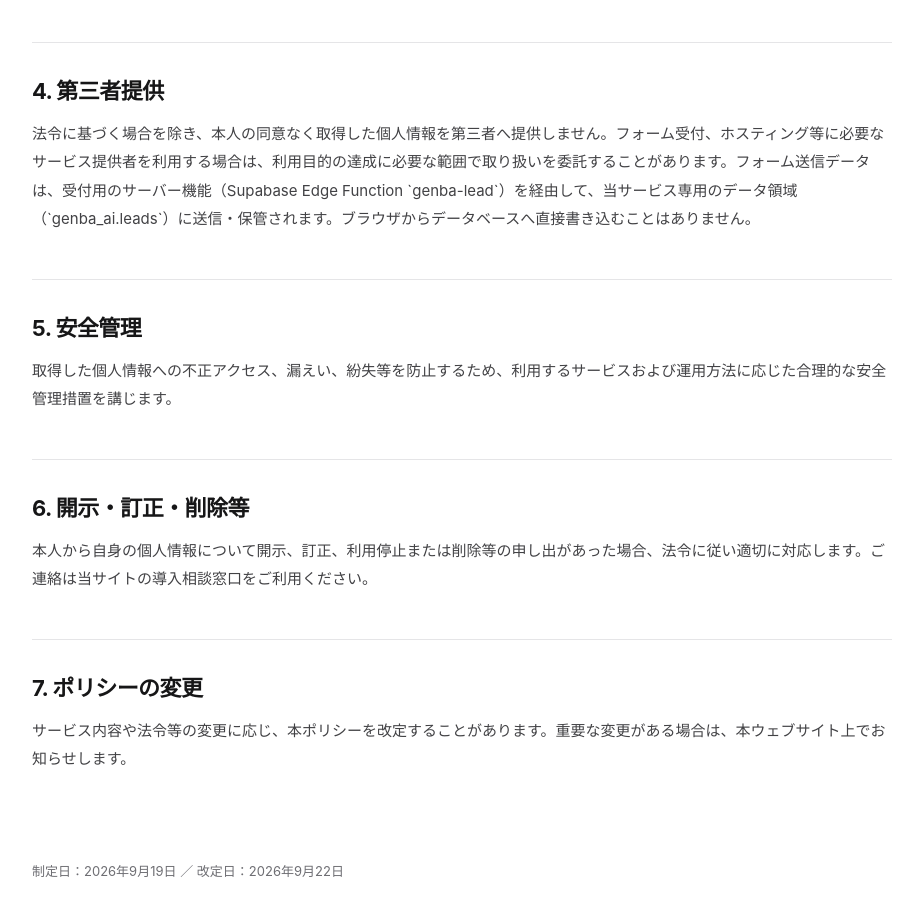
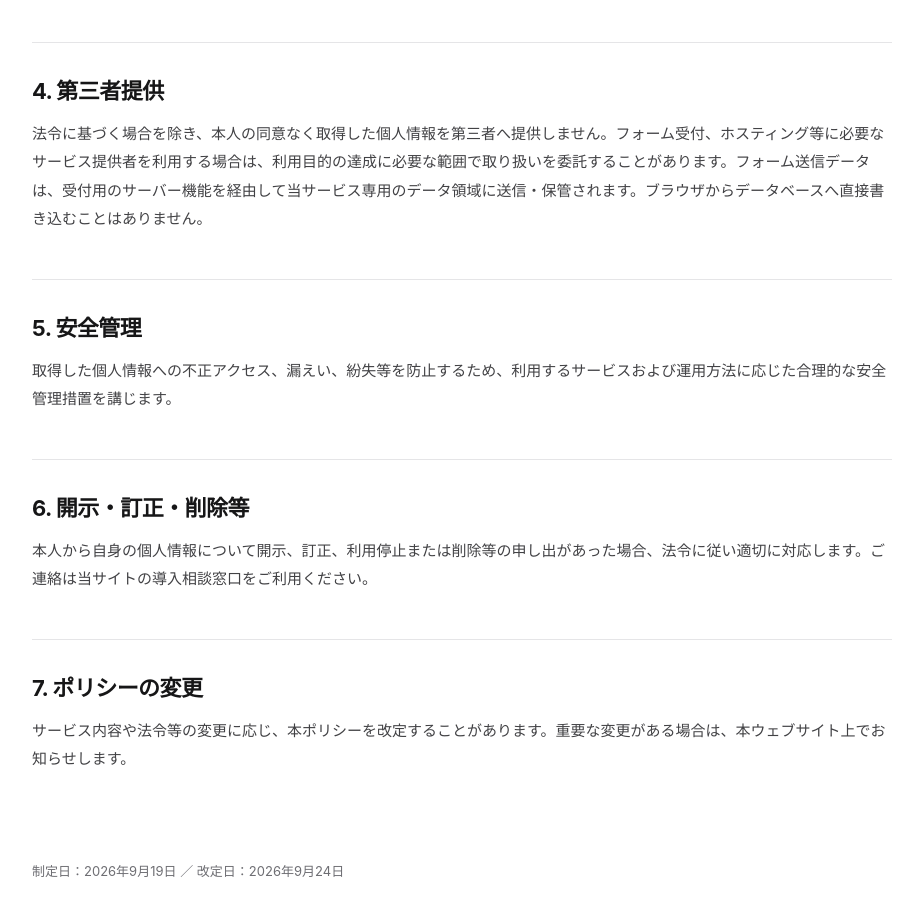
Before and after one commit to i-xtsu-sixyou-ken-mei/GENBA-AI, a website built with Vite: page privacy.html in a window 1280 px wide. Shown: the part 1130-2045 px from the top of the page, without its empty margins (178-1095 px from the left). Built offline with nearby package versions, Linux system fonts and the light colour scheme; no server answers.

Commit message:
Polish privacy copy after rebrand

```diff
--- a/privacy.html
+++ b/privacy.html
@@ -53,7 +53,7 @@
 
     <section class="privacy-section">
       <h2>4. 第三者提供</h2>
-      <p>法令に基づく場合を除き、本人の同意なく取得した個人情報を第三者へ提供しません。フォーム受付、ホスティング等に必要なサービス提供者を利用する場合は、利用目的の達成に必要な範囲で取り扱いを委託することがあります。フォーム送信データは、受付用のサーバー機能（Supabase Edge Function `genba-lead`）を経由して、当サービス専用のデータ領域（`genba_ai.leads`）に送信・保管されます。ブラウザからデータベースへ直接書き込むことはありません。</p>
+      <p>法令に基づく場合を除き、本人の同意なく取得した個人情報を第三者へ提供しません。フォーム受付、ホスティング等に必要なサービス提供者を利用する場合は、利用目的の達成に必要な範囲で取り扱いを委託することがあります。フォーム送信データは、受付用のサーバー機能を経由して当サービス専用のデータ領域に送信・保管されます。ブラウザからデータベースへ直接書き込むことはありません。</p>
     </section>
 
     <section class="privacy-section">
@@ -72,7 +72,7 @@
       <p>サービス内容や法令等の変更に応じ、本ポリシーを改定することがあります。重要な変更がある場合は、本ウェブサイト上でお知らせします。</p>
     </section>
 
-    <p class="privacy-updated">制定日：2026年9月19日 ／ 改定日：2026年9月22日</p>
+    <p class="privacy-updated">制定日：2026年9月19日 ／ 改定日：2026年9月24日</p>
   </main>
   <script type="module" src="/src/main.ts"></script>
 </body>
```
